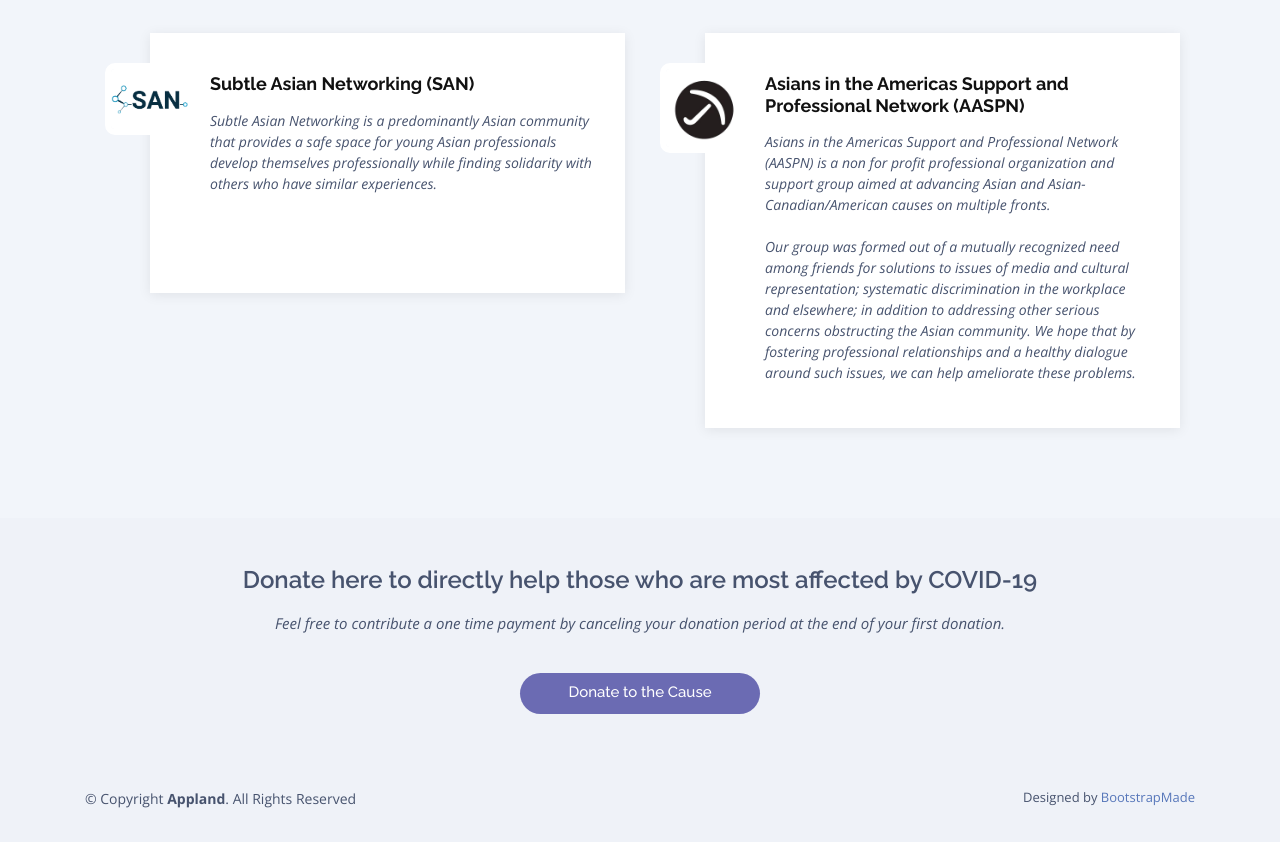
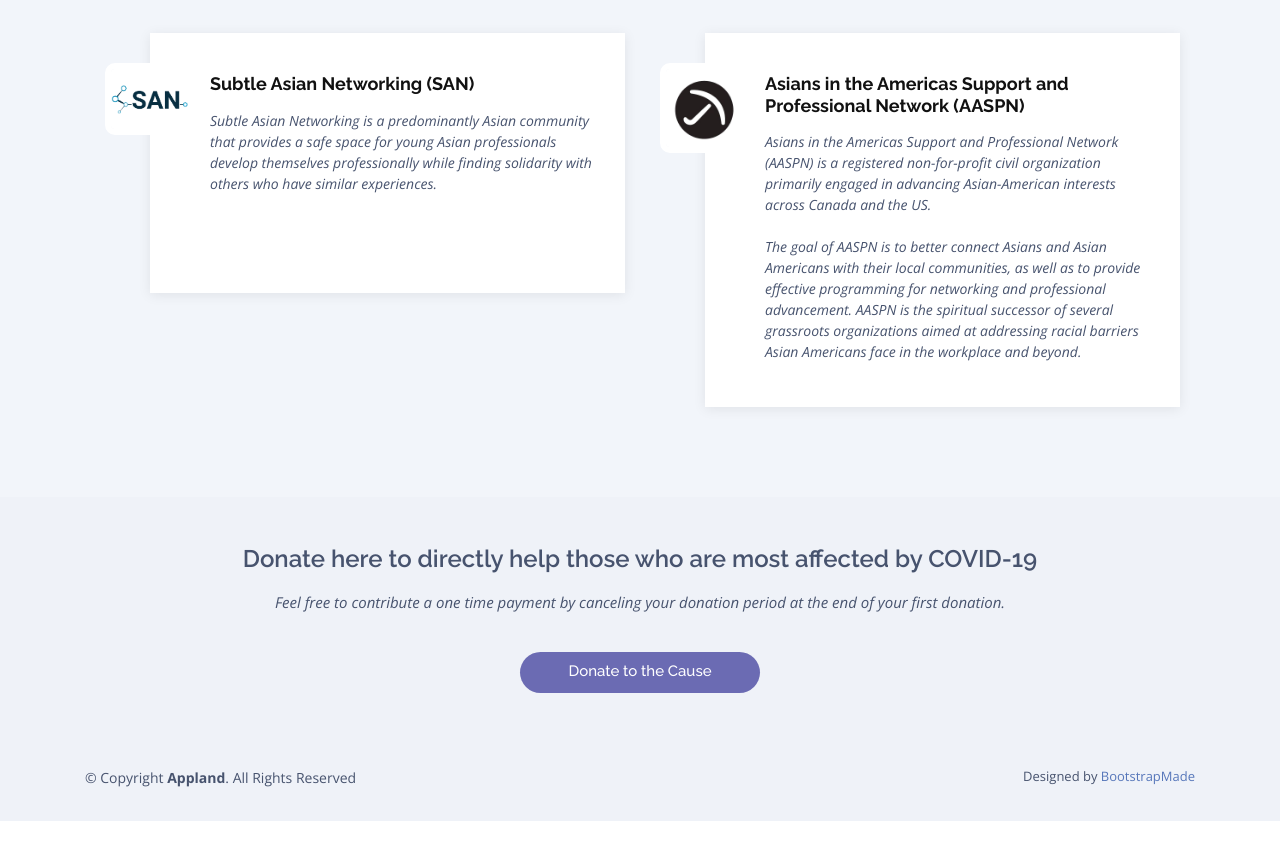
Before and after one commit to SubtleAsianNetworking/COVID-Website, a plain HTML site: page index.html in a window 1280 px wide. Shown: the part 774-1616 px from the top of the page. After the commit the page ends 1595 px from the top, so only its background shows below. Drawn offline with nearby package versions, Linux system fonts and the light colour scheme.

Commit message:
Update AASPN description

```diff
--- a/index.html
+++ b/index.html
@@ -141,9 +141,9 @@
               <img src="assets/img/AASPN.png" class="testimonial-img" alt="">
               <h3>Asians in the Americas Support and Professional Network (AASPN)</h3>
               <p>
-                Asians in the Americas Support and Professional Network (AASPN) is a non for profit professional organization and support group aimed at advancing Asian and Asian-Canadian/American causes on multiple fronts.
+                Asians in the Americas Support and Professional Network (AASPN) is a registered non-for-profit civil organization primarily engaged in advancing Asian-American interests across Canada and the US.
 
-                <br><br>Our group was formed out of a mutually recognized need among friends for solutions to issues of media and cultural representation; systematic discrimination in the workplace and elsewhere; in addition to addressing other serious concerns obstructing the Asian community. We hope that by fostering professional relationships and a healthy dialogue around such issues, we can help ameliorate these problems.
+                <br><br>The goal of AASPN is to better connect Asians and Asian Americans with their local communities, as well as to provide effective programming for networking and professional advancement. AASPN is the spiritual successor of several grassroots organizations aimed at addressing racial barriers Asian Americans face in the workplace and beyond.
               </p>
             </div>
           </div>
```
